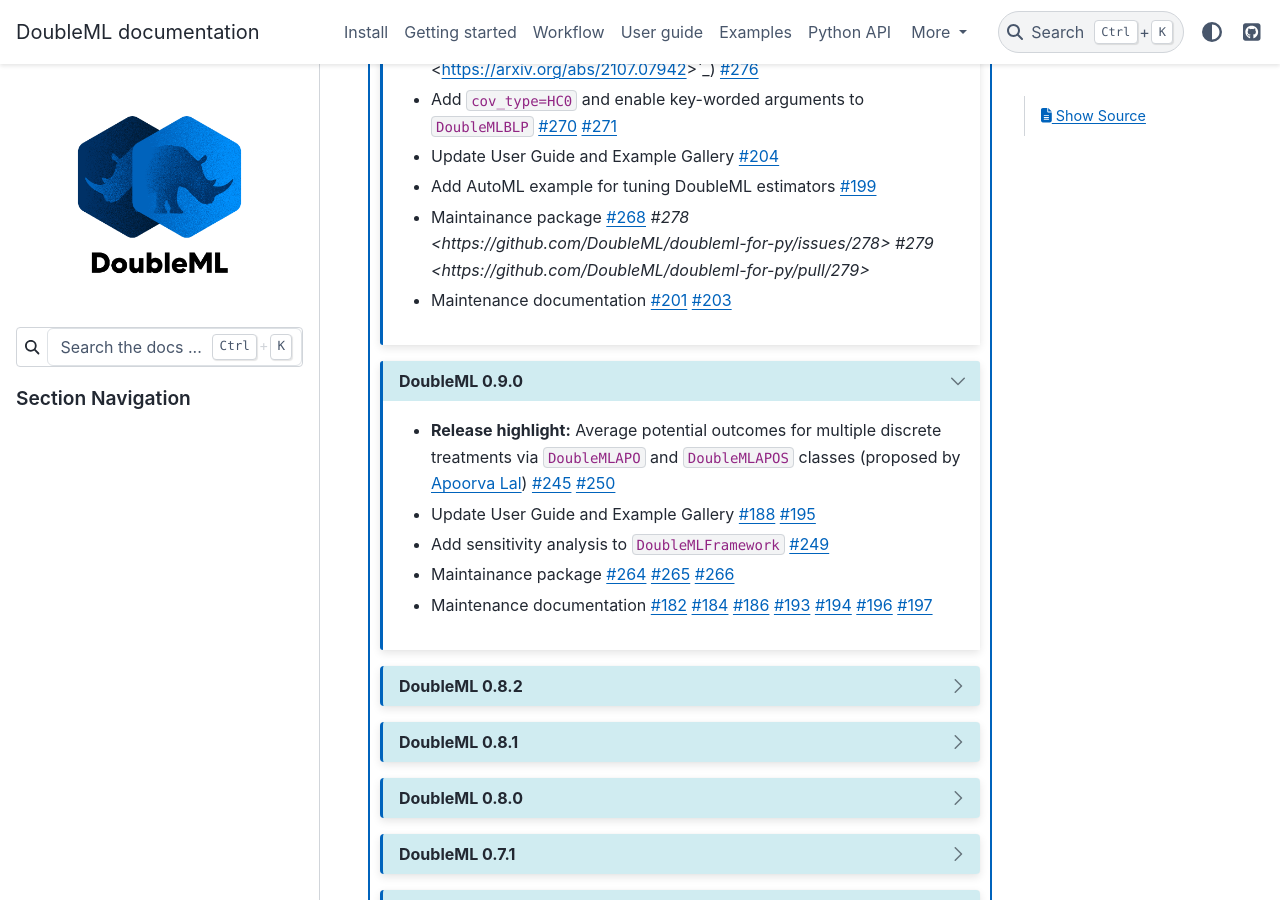
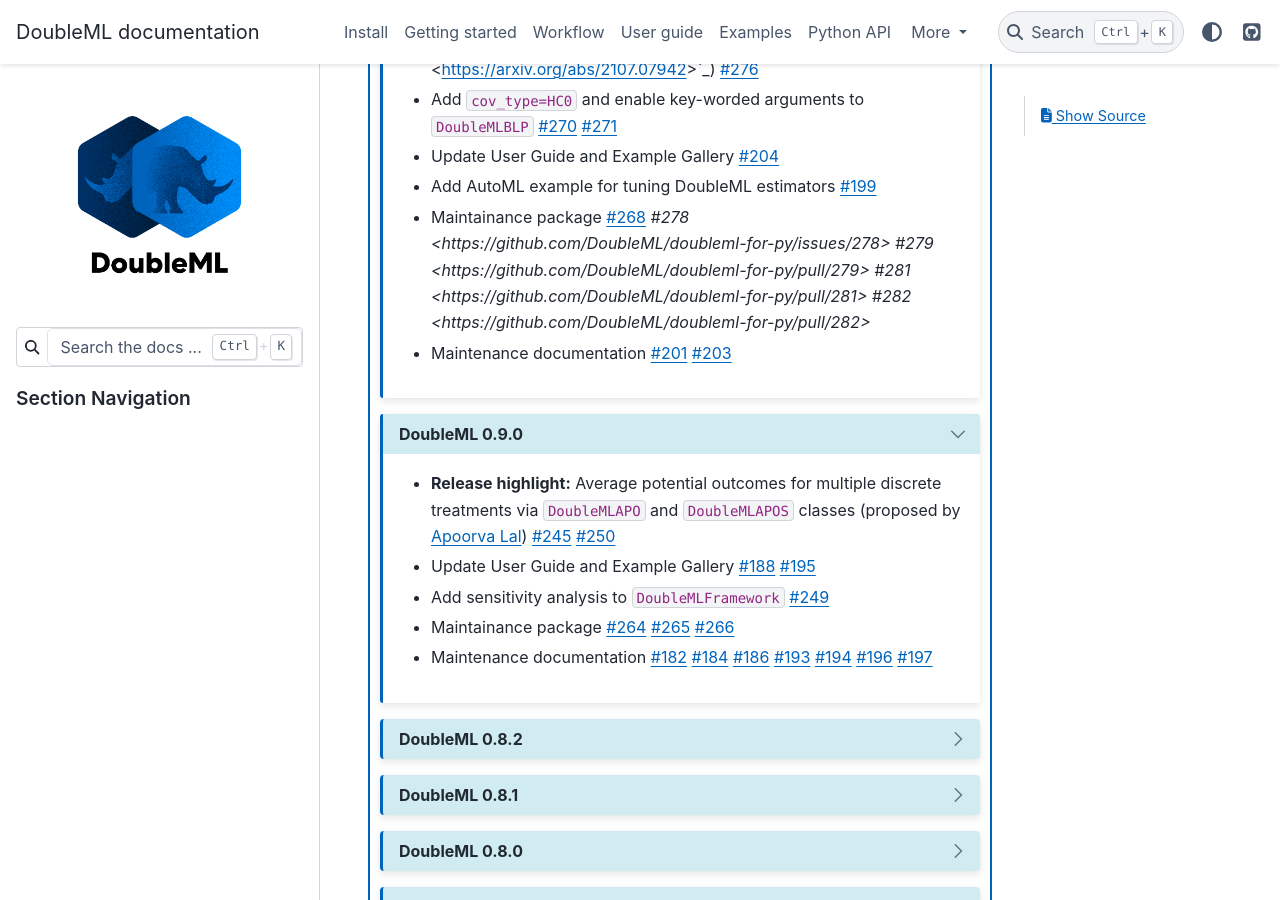
Before and after one commit to DoubleML/doubleml-docs, a Sphinx documentation site: the page built from doc/release/release.rst, in a window 1280 px wide and 900 px high, scrolled down 336 px. Built offline with Sphinx 7.4.7 and the PyData theme 0.15.4, drawn with Linux system fonts in a browser that asks for light colours.

Commit message:
Update Release Notes for 0.9.1

```diff
--- a/doc/release/release.rst
+++ b/doc/release/release.rst
@@ -30,6 +30,8 @@
         `#268 <https://github.com/DoubleML/doubleml-for-py/pull/268>`_
         `#278 <https://github.com/DoubleML/doubleml-for-py/issues/278>`
         `#279 <https://github.com/DoubleML/doubleml-for-py/pull/279>`
+        `#281 <https://github.com/DoubleML/doubleml-for-py/pull/281>`
+        `#282 <https://github.com/DoubleML/doubleml-for-py/pull/282>`
 
       - Maintenance documentation
         `#201 <https://github.com/DoubleML/doubleml-docs/pull/201>`_
```
